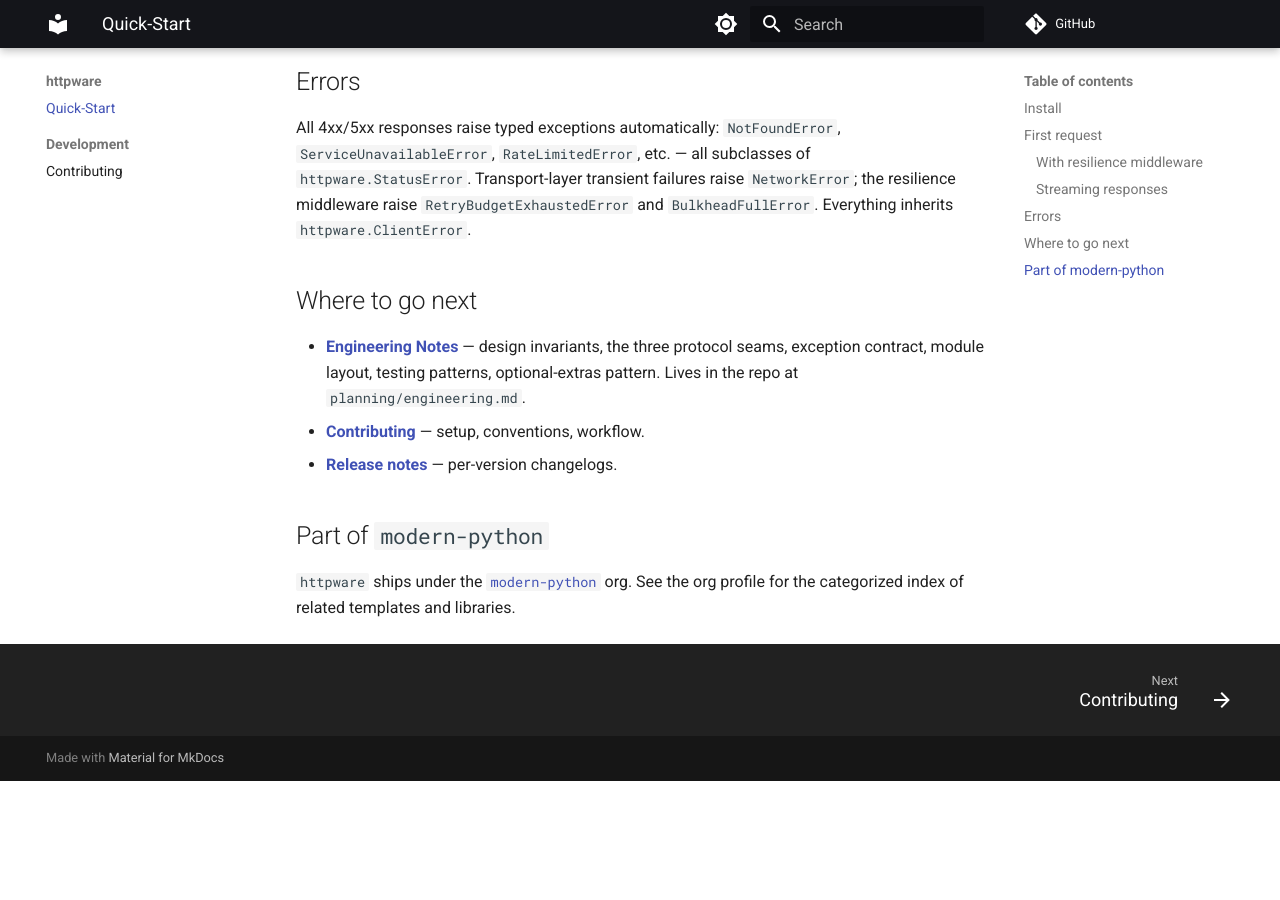
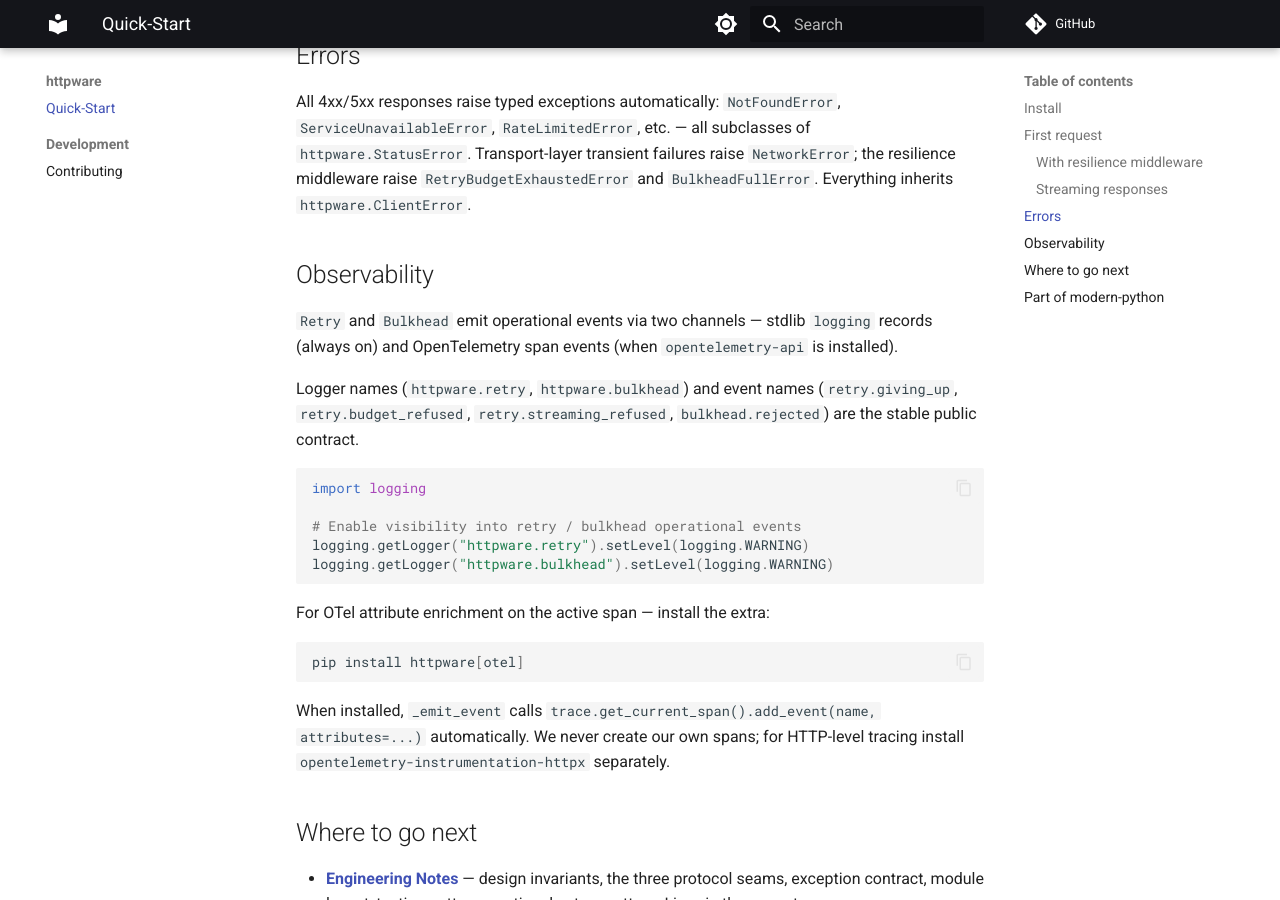
Before and after one commit to modern-python/httpware, an MkDocs documentation site: the page built from docs/index.md, in a window 1280 px wide and 900 px high, scrolled down 1926 px. Built offline with MkDocs 1.6.1 and Material for MkDocs 9.7.7, drawn with Linux system fonts in a browser that asks for light colours; comment, search, counter and statistics services are not loaded; before the commit the page ends 2707 px from its top, so only the background shows below that; some of the changed text lies outside the part shown.

Commit message:
docs: 0.6.0 release notes + observability docs
- README + docs/index.md: add 'Observability' section + update [all]
  install line to include otel; drop stale 'streaming and observability
  not shipped' status note
- planning/engineering.md §1 + §7 + §8: mention observability in
  project intent; update otel-extra parenthetical to reflect reintroduction;
  mark Epic 5 SHIPPED in roadmap with rationale for retiring 5-1 / 5-4
- planning/releases/0.6.0.md: new release notes

Co-Authored-By: Claude Sonnet 4.6 <noreply@anthropic.com>

````diff
--- a/docs/index.md
+++ b/docs/index.md
@@ -82,6 +82,28 @@ It does NOT pass through the middleware chain: `Retry`, `Bulkhead`, and any cust
 
 All 4xx/5xx responses raise typed exceptions automatically: `NotFoundError`, `ServiceUnavailableError`, `RateLimitedError`, etc. — all subclasses of `httpware.StatusError`. Transport-layer transient failures raise `NetworkError`; the resilience middleware raise `RetryBudgetExhaustedError` and `BulkheadFullError`. Everything inherits `httpware.ClientError`.
 
+## Observability
+
+`Retry` and `Bulkhead` emit operational events via two channels — stdlib `logging` records (always on) and OpenTelemetry span events (when `opentelemetry-api` is installed).
+
+Logger names (`httpware.retry`, `httpware.bulkhead`) and event names (`retry.giving_up`, `retry.budget_refused`, `retry.streaming_refused`, `bulkhead.rejected`) are the stable public contract.
+
+```python
+import logging
+
+# Enable visibility into retry / bulkhead operational events
+logging.getLogger("httpware.retry").setLevel(logging.WARNING)
+logging.getLogger("httpware.bulkhead").setLevel(logging.WARNING)
+```
+
+For OTel attribute enrichment on the active span — install the extra:
+
+```bash
+pip install httpware[otel]
+```
+
+When installed, `_emit_event` calls `trace.get_current_span().add_event(name, attributes=...)` automatically. We never create our own spans; for HTTP-level tracing install `opentelemetry-instrumentation-httpx` separately.
+
 ## Where to go next
 
 - **[Engineering Notes](https://github.com/modern-python/httpware/blob/main/planning/engineering.md)** — design invariants, the three protocol seams, exception contract, module layout, testing patterns, optional-extras pattern. Lives in the repo at `planning/engineering.md`.
````
Also changed, not shown: other parts of docs/index.md (+1 -1 lines), README.md (+24 -2 lines), planning/engineering.md (+3 -3 lines), planning/releases/0.6.0.md (added, +63 -0 lines).
